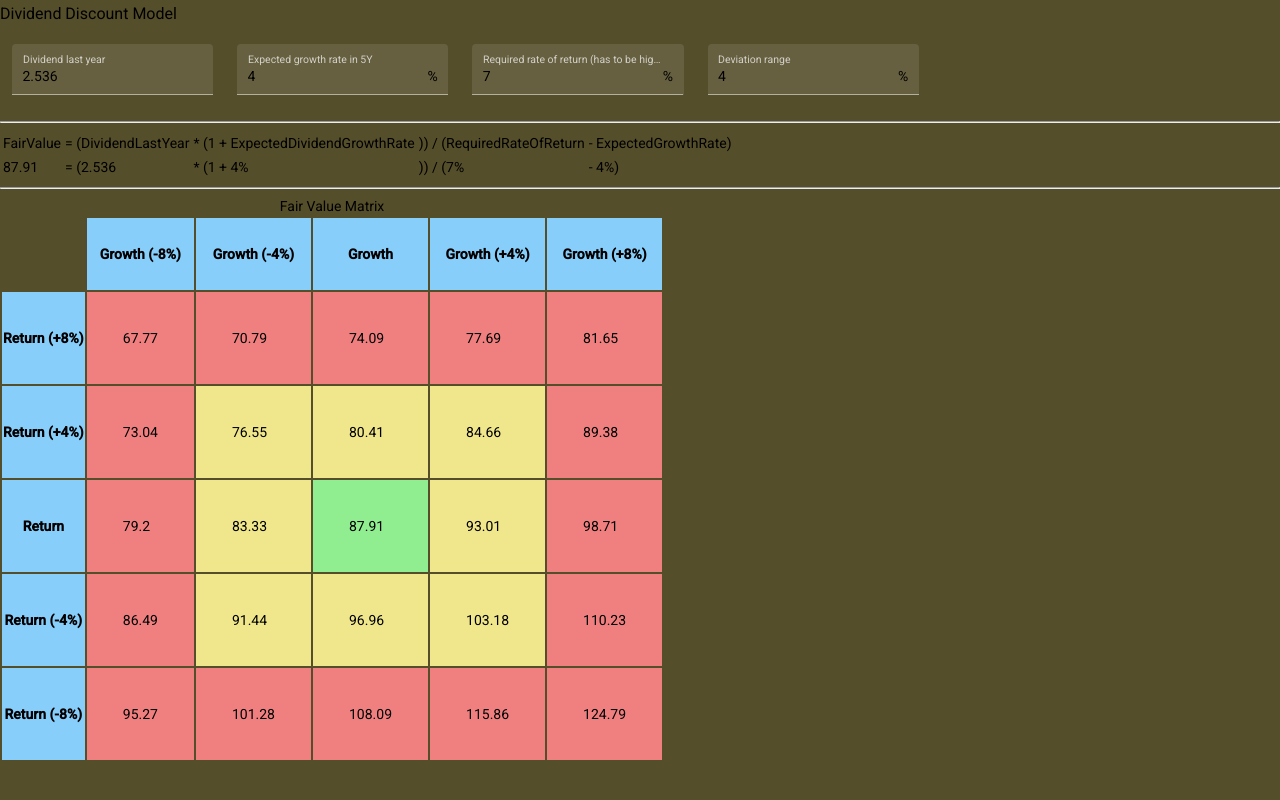
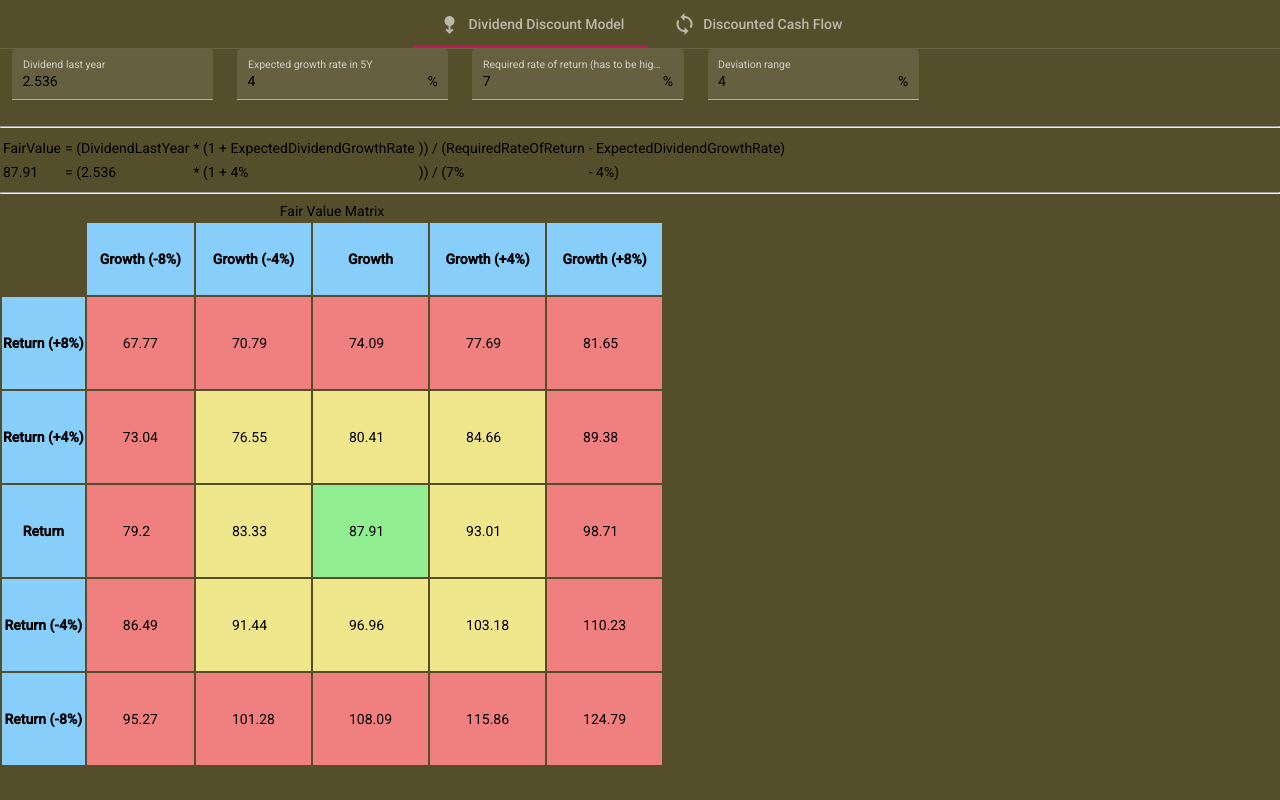
Before and after one commit to HadHod/valuing-stock-tools, an Angular app: page / in a window 1280 px wide. Built offline with nearby package versions, Linux system fonts and the light colour scheme.

Commit message:
tabs added

```diff
--- a/src/app/app.component.html
+++ b/src/app/app.component.html
@@ -1,5 +1,9 @@
-<h3>Dividend Discount Model</h3>
-
+<mat-tab-group mat-align-tabs="center">
+  <mat-tab>
+    <ng-template mat-tab-label>
+      <mat-icon>swipe_down_alt</mat-icon>&nbsp;
+      Dividend Discount Model
+    </ng-template>
     <div class="input-data">
       <mat-form-field appearance="fill" class="input-data__input">
         <mat-label>Dividend last year</mat-label>
@@ -33,7 +37,7 @@
         <td> = (DividendLastYear</td>
         <td> * (1 + ExpectedDividendGrowthRate</td>
         <td>)) / (RequiredRateOfReturn</td>
-    <td> - ExpectedGrowthRate)</td>
+        <td> - ExpectedDividendGrowthRate)</td>
       </tr>
       <tr>
         <td>{{ getFairValue(1, 1) }}</td>
@@ -97,3 +101,13 @@
         <td class="edge">{{ getFairValue(veryTop, veryBottom) }}</td>
       </tr>
     </table>
+  </mat-tab>
+
+  <mat-tab>
+    <ng-template mat-tab-label>
+      <mat-icon>sync</mat-icon>&nbsp;
+      Discounted Cash Flow
+    </ng-template>
+    TODO
+  </mat-tab>
+</mat-tab-group>
--- a/src/app/app.module.ts
+++ b/src/app/app.module.ts
@@ -9,11 +9,13 @@
 import { MatSliderModule } from '@angular/material/slider';
 import { MatInputModule } from '@angular/material/input';
 import { MatIconModule } from '@angular/material/icon';
+import { MatTabsModule } from '@angular/material/tabs';
 
 const MAT_MODULES = [
   MatSliderModule,
   MatInputModule,
   MatIconModule,
+  MatTabsModule,
 ];
 
 @NgModule({
```
Lines whose indentation alone changed are shown as unchanged.
